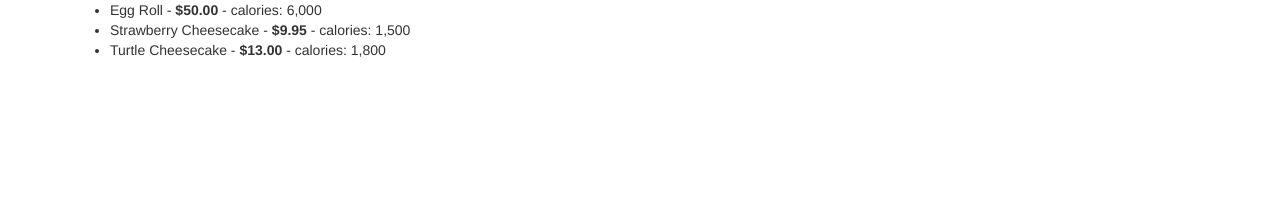
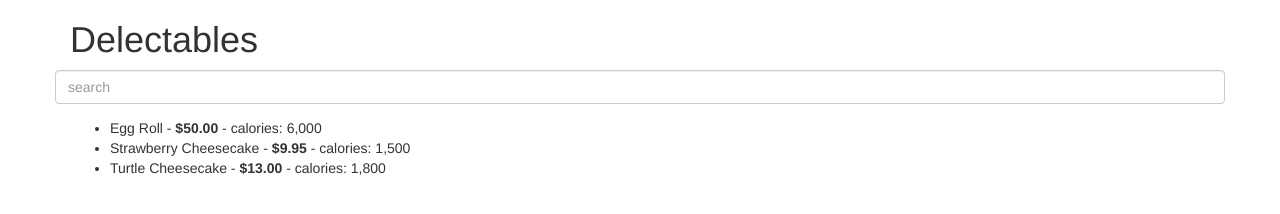
Before and after one commit to Drew242/js-warmups, a plain HTML site: page angular-cake/index.html in a window 1280 px wide. Drawn offline with nearby package versions, Linux system fonts and the light colour scheme.

Commit message:
search field

```diff
--- a/angular-cake/cake.js
+++ b/angular-cake/cake.js
@@ -25,14 +25,18 @@ menu.$inject = ['CheesecakeFactory']
 function menu (CheesecakeFactory) {
     console.info('menu:CheesecakeFactory', CheesecakeFactory);
     var menu = this;
-    menu.greeting = "Ain't no pound cake around here!"
-    menu.newMenuItem = {}
+    menu.greeting = "Ain't no pound cake around here!";
+    menu.newMenuItem = {};
+
+    menu.title = "Delectables";
+
+    menu.search = '';
 
 	  menu.items = CheesecakeFactory.menuItems;
 
     menu.newItem = function() {
       menu.items.push(menu.newMenuItem)
-    }
+    };
 }
 
 function menuOrderCtrl(CheesecakeFactory) {
--- a/angular-cake/index.html
+++ b/angular-cake/index.html
@@ -7,12 +7,17 @@
          <script src="https://maxcdn.bootstrapcdn.com/bootstrap/3.3.6/js/bootstrap.min.js"></script>
          <script src='cake.js'></script>
          <link rel='stylesheet' href='https://maxcdn.bootstrapcdn.com/bootstrap/3.3.6/css/bootstrap.min.css'/>
+         <link rel='stylesheet' href='main.css'/>
     </head>
     <body class="container">
 
       <div ng-controller="menu as menu">
+        <h1>{{ menu.title }}</h1>
+        <fieldset class='row'>
+          <input type='text' class='form-control' placeholder='search' ng-model='menu.search'/>
+        </fieldset>
         <ul>
-          <li ng-repeat='item in menu.items'>
+          <li ng-repeat='item in menu.items | filter:menu.search'>
             {{ item.name }} - <b>{{ item.price | currency }}</b> - calories: {{ item.calories | number }}
           </li>
         </ul>
--- /dev/null
+++ b/angular-cake/main.css
@@ -0,0 +1,3 @@
+.form-control {
+  margin-bottom: 1em;
+}
```
